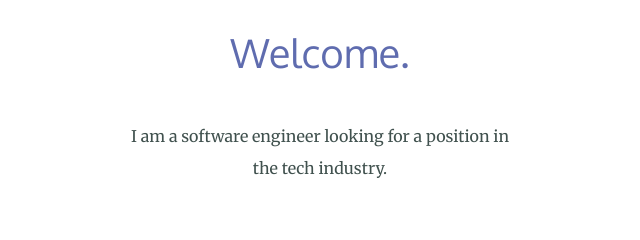
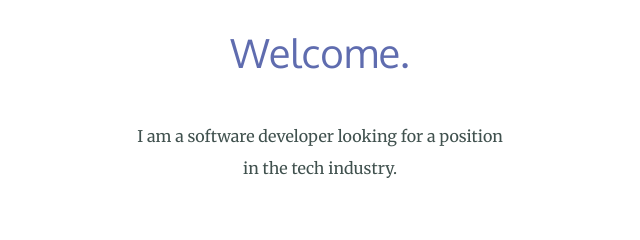
Before and after one commit to Shelomo5/CV-Personal-Site, a plain HTML site: page index.html in a window 1280 px wide. Shown: the part 1140-1380 px from the top of the page, 320-960 px from the left. Drawn offline with Linux system fonts and the light colour scheme.

Commit message:
Update index.html

```diff
--- a/index.html
+++ b/index.html
@@ -27,7 +27,7 @@
     <div class="profile">
       <img src="images\portrait.jpg" alt="portrait image" height="250" width="200">
       <h2>Welcome.</h2>
-      <p class="introduction"> I am a software engineer looking for a position in the tech industry.</p>
+      <p class="introduction"> I am a software developer looking for a position in the tech industry.</p>
     </div>
     <hr>
     <div class="experience">
```
